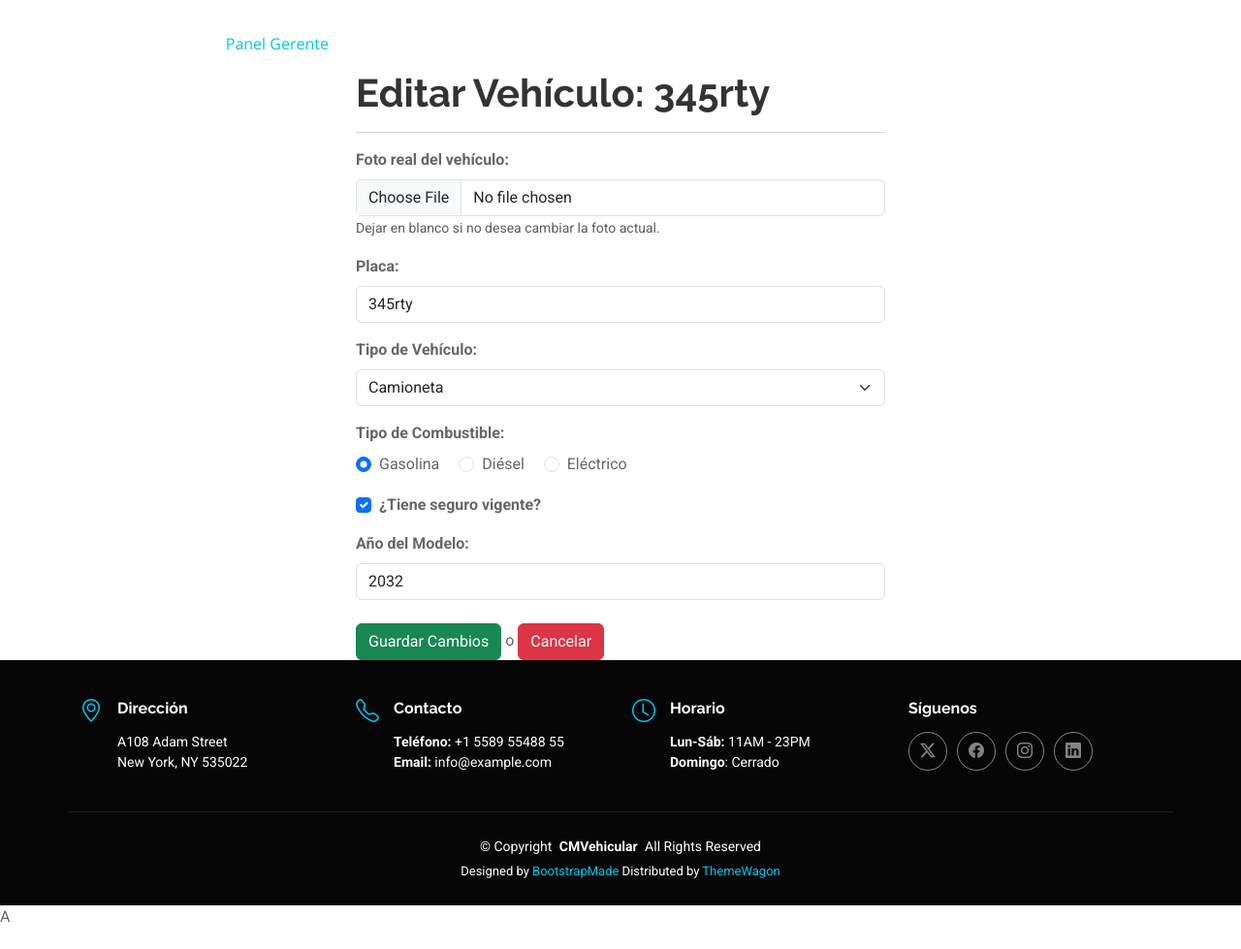
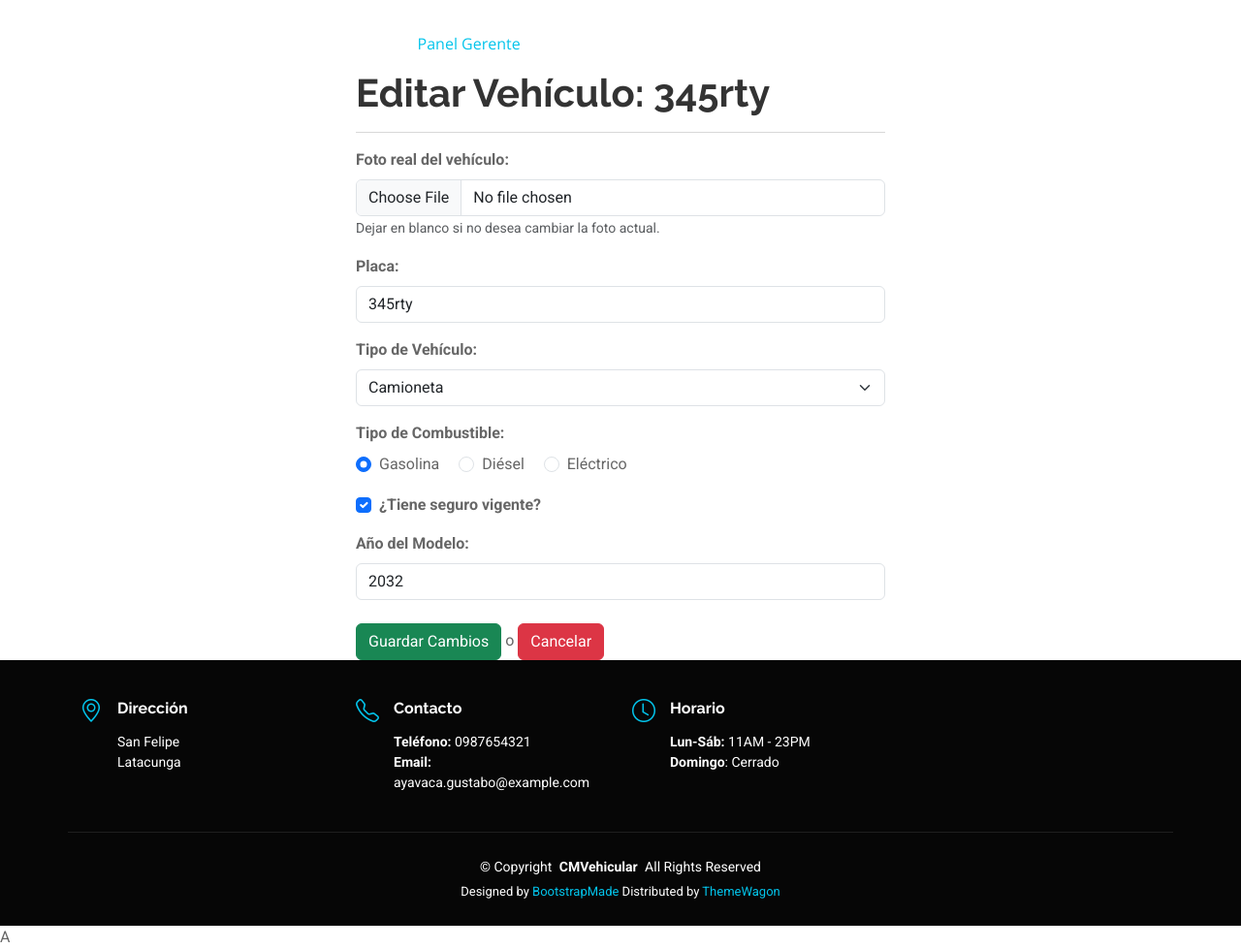
Before and after one commit to carlos00012/CMVehicular, a Django app: page /editarVehiculos/6 in a window 1280 px wide. Shown: the whole page at 97% size. Before the commit the page ends 951 px from the top, so only its background shows below. Run offline with Django 5.2, Linux system fonts and the light colour scheme; a user stored in the database is signed in; data comes from the database, SQL or seed files in the repository; both versions use the stored data as it was after the commit; some libraries are stand-ins or nearby versions.

Commit message:
adaptaciones y correcion de errores

```diff
--- a/Flota/templates/editarVehiculos.html
+++ b/Flota/templates/editarVehiculos.html
@@ -26,9 +26,9 @@
                 <div class="mb-3">
                     <label for="tipo_vehiculo" class="form-label"><b>Tipo de Vehículo:</b></label>
                     <select class="form-select" name="tipo_vehiculo" required>
-                        <option value="Sedán" {% if vehiculo.tipo_vehiculo == "Sedán" %}selected{% endif %}>Sedán</option>
+                        <option value="Sedán" {% if vehiculo.tipo_vehiculo == "Sedan" %}selected{% endif %}>Sedán</option>
                         <option value="Camioneta" {% if vehiculo.tipo_vehiculo == "Camioneta" %}selected{% endif %}>Camioneta</option>
-                        <option value="Camión" {% if vehiculo.tipo_vehiculo == "Camión" %}selected{% endif %}>Camión</option>
+                        <option value="Camión" {% if vehiculo.tipo_vehiculo == "Camion" %}selected{% endif %}>Camión</option>
                     </select>
                 </div>
 
--- a/Flota/templates/listadoVehiculos.html
+++ b/Flota/templates/listadoVehiculos.html
@@ -67,7 +67,7 @@
                 <td>{{ vehiculoTemporal.anio_modelo }}</td>
 
                 <td>
-                  <a href="/editarVehiculo/{{ vehiculoTemporal.id }}" class="btn btn-warning btn-sm">Editar</a>
+                  <a href="/editarVehiculos/{{ vehiculoTemporal.id }}" class="btn btn-warning btn-sm">Editar</a>
 
                   <a href="/eliminarVehiculo/{{ vehiculoTemporal.id }}"
                      class="btn btn-danger btn-sm"
--- a/Flota/templates/plantillaPrincipal.html
+++ b/Flota/templates/plantillaPrincipal.html
@@ -51,9 +51,9 @@
             <!-- Menú para GERENTE -->
             {% if user.perfil.tipo_perfil == 'gerente' %}
               <li><a href="{% url 'dashboard_gerente' %}" class="active">Panel Gerente</a></li>
-              <li><a href="{% url 'nuevo_vehiculo' %}">Nuevo Vehículo</a></li>
+
               <li><a href="{% url 'listado_vehiculos' %}">Listado Vehículos</a></li>
-              <li><a href="{% url 'nuevo_mantenimiento' %}">Nuevo Mantenimiento</a></li>
+
               <li><a href="{% url 'listado_mantenimientos' %}">Listado Mantenimientos</a></li>
               <li><a href="{% url 'reporte_costos' %}">Reporte Costos</a></li>
 
@@ -95,8 +95,8 @@
           <i class="bi bi-geo-alt icon"></i>
           <div class="address">
             <h4>Dirección</h4>
-            <p>A108 Adam Street</p>
-            <p>New York, NY 535022</p>
+            <p>San Felipe</p>
+            <p>Latacunga</p>
           </div>
         </div>
 
@@ -105,8 +105,8 @@
           <div>
             <h4>Contacto</h4>
             <p>
-              <strong>Teléfono:</strong> <span>+1 5589 55488 55</span><br>
-              <strong>Email:</strong> <span>info@example.com</span>
+              <strong>Teléfono:</strong> <span>0987654321</span><br>
+              <strong>Email:</strong> <span>ayavaca.gustabo@example.com</span>
             </p>
           </div>
         </div>
@@ -119,16 +119,6 @@
               <strong>Lun-Sáb:</strong> <span>11AM - 23PM</span><br>
               <strong>Domingo</strong>: <span>Cerrado</span>
             </p>
-          </div>
-        </div>
-
-        <div class="col-lg-3 col-md-6">
-          <h4>Síguenos</h4>
-          <div class="social-links d-flex">
-            <a href="#" class="twitter"><i class="bi bi-twitter-x"></i></a>
-            <a href="#" class="facebook"><i class="bi bi-facebook"></i></a>
-            <a href="#" class="instagram"><i class="bi bi-instagram"></i></a>
-            <a href="#" class="linkedin"><i class="bi bi-linkedin"></i></a>
           </div>
         </div>
       </div>
```
Also changed, not shown: Flota/templates/listadoMantenimientos.html (+10 -8 lines), CMVehicular/media/vehiculos/sedan1.jpg (added), vehiculos.db.
